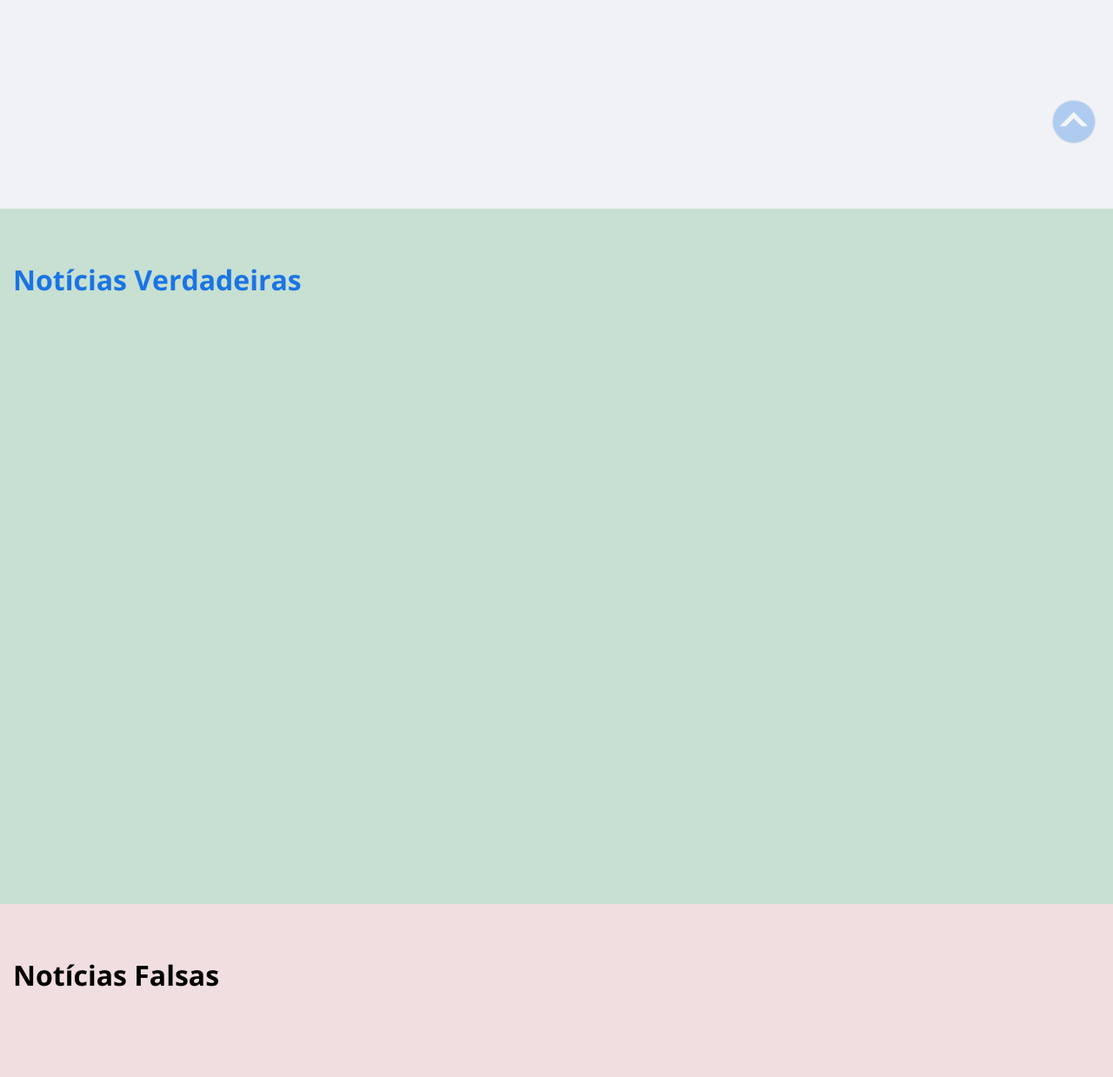
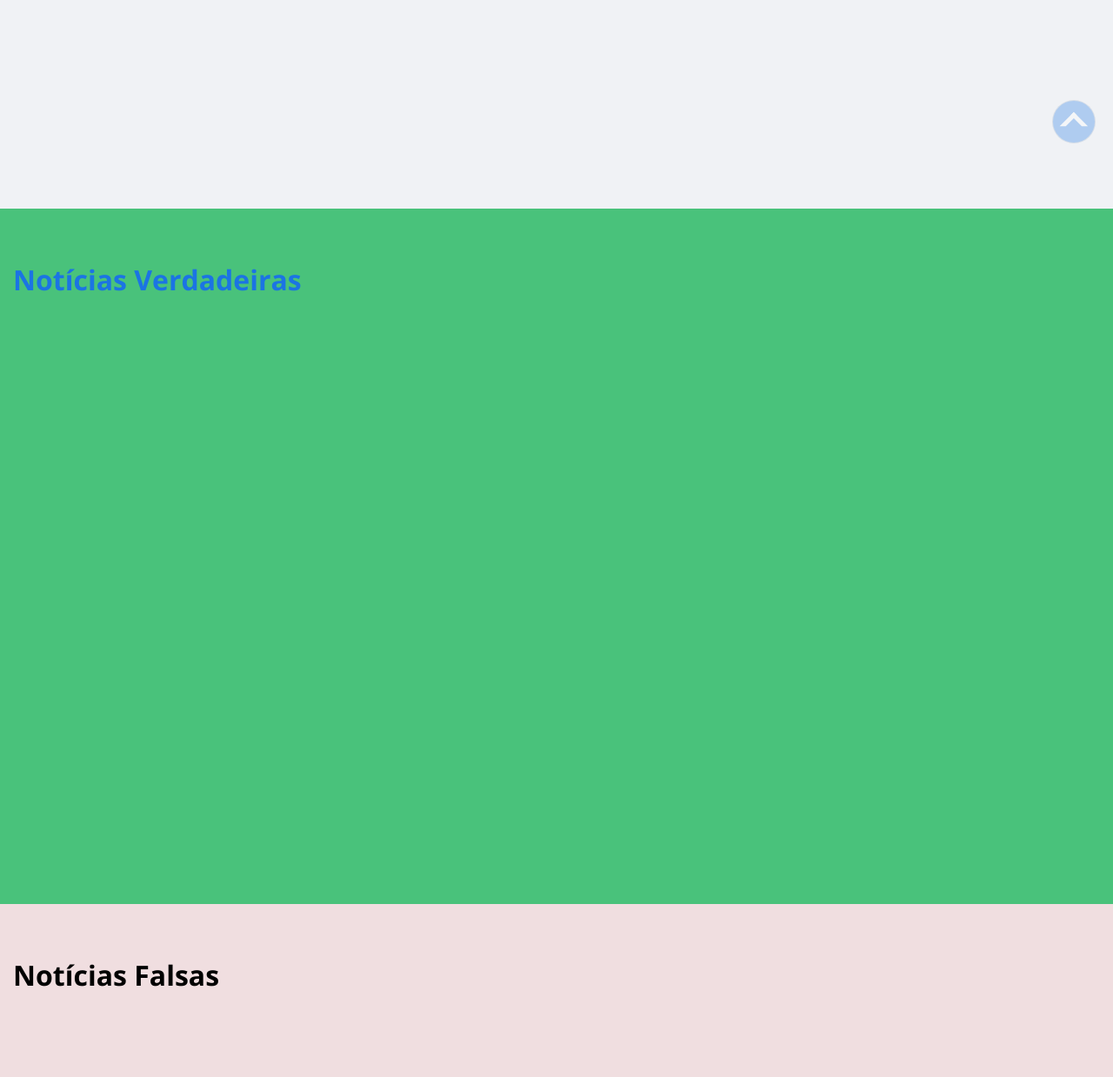
Before and after one commit to guifreitasds/LieToMe, a PHP site: page /news.html in a window 1280 px wide, with the pointer over the restyled element. Shown: the part 615-1854 px from the top of the page at 87% size. Run offline with PHP 8.4, Linux system fonts and the light colour scheme.

Commit message:
Hovers nas sections Fato e Fake

```diff
--- a/Projeto HTML/styles/stylemain.css
+++ b/Projeto HTML/styles/stylemain.css
@@ -284,8 +284,19 @@
     background: var(--tertiary-green);
 }
 
+.fato:hover{
+    color: var(--primary-white);
+    background-color: var(--secundary-green);
+    transition: all 300ms ease-in-out;
+}
+
 .fake {
     background: var(--tertiary-red);
+}
+
+.fake:hover{
+    background-color: var(--primary-red);
+    transition: all 300ms ease-out;
 }
 
 /* =========== MAIN ===========*/
```
